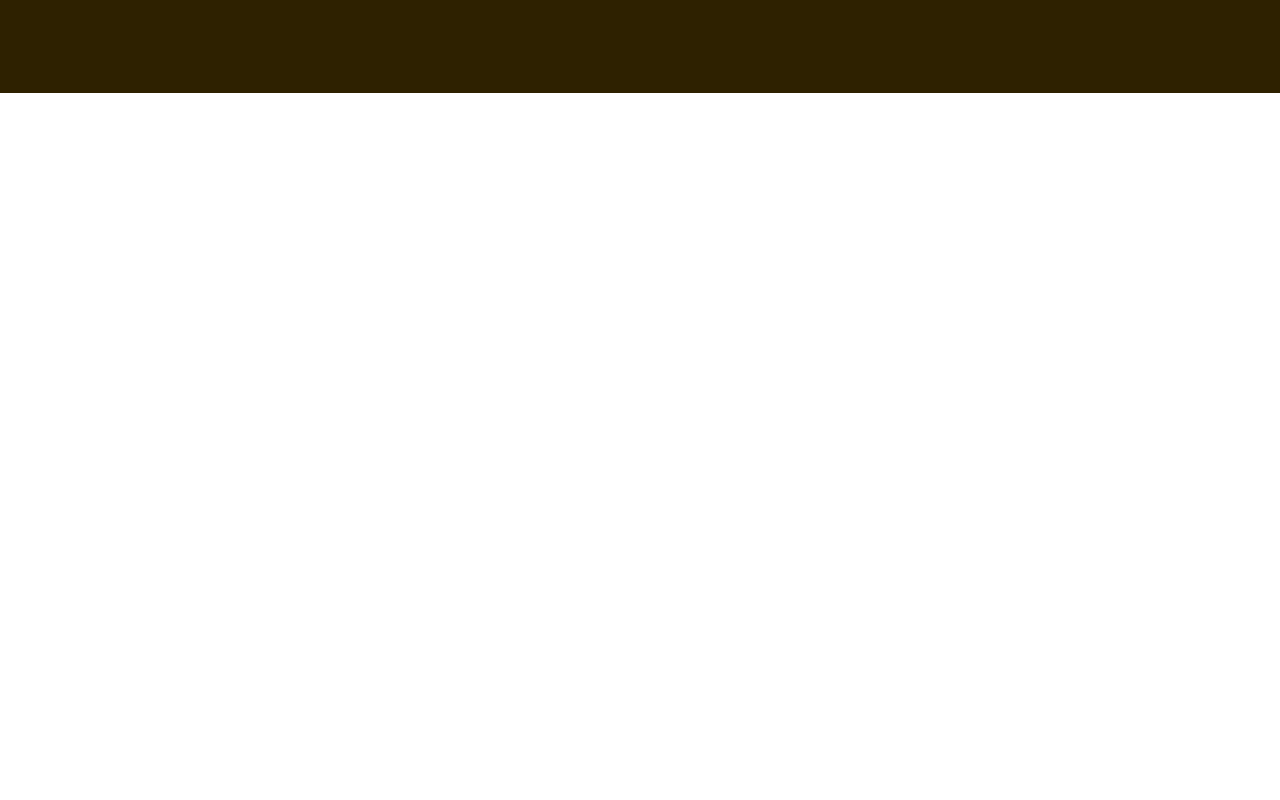
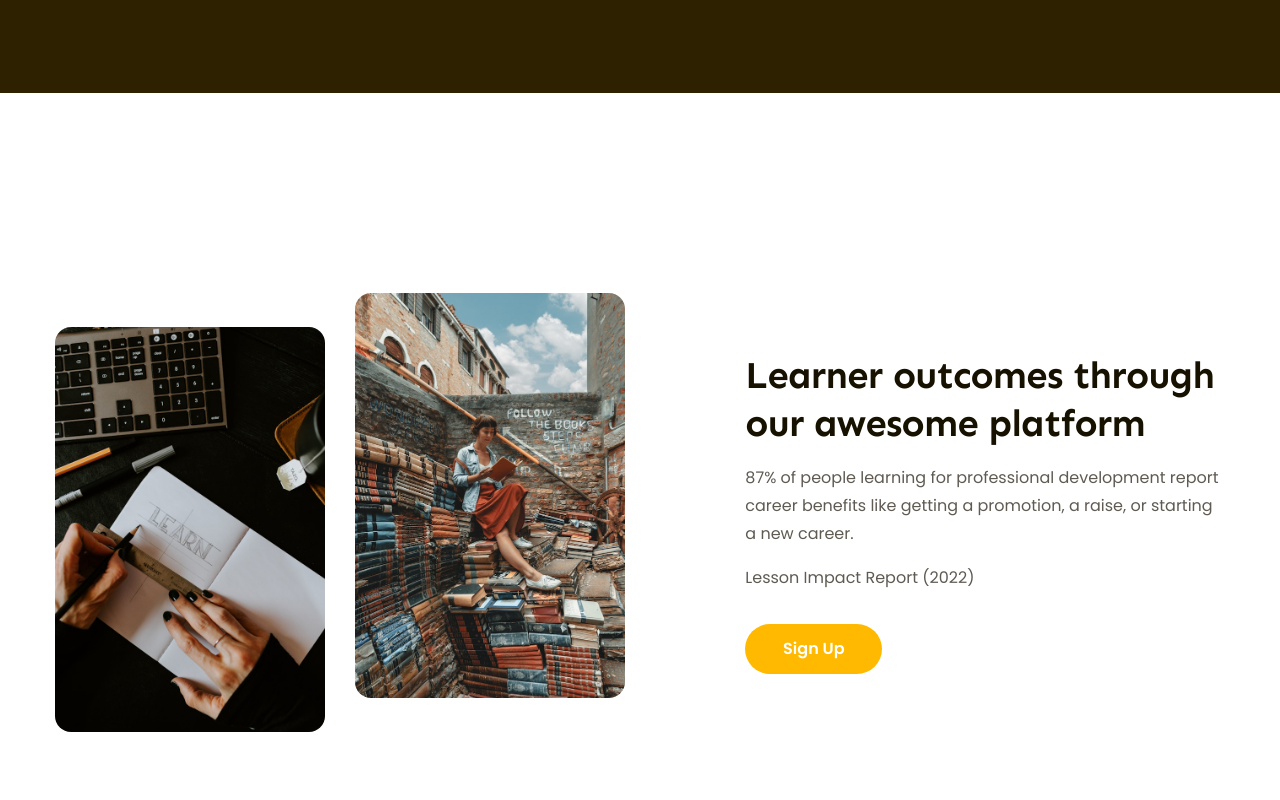
Before and after one commit to danglam3004/project1, a plain HTML site: page index.html in a window 1280 px wide. Shown: the part 2176-2976 px from the top of the page. Drawn offline with Linux system fonts and the light colour scheme.

Commit message:
p10 làm phần features

```diff
--- a/assets/css/style.css
+++ b/assets/css/style.css
@@ -460,3 +460,51 @@ a {
   font-style: italic;
   line-height: 1.54; /* 153.846% */
 }
+
+/* ==================features================== */
+
+.features {
+  margin-top: 135px;
+  padding: 65px 0;
+}
+
+.features .body {
+  display: flex;
+  justify-content: space-between;
+}
+
+.features .images {
+  display: flex;
+  gap: 30px;
+}
+
+.features .images img {
+  width: 270px;
+  height: 405px;
+  border-radius: 16px;
+  object-fit: cover;
+}
+.features .lower {
+  margin-top: 34px;
+}
+
+.features .content {
+  display: flex;
+  flex-direction: column;
+  justify-content: center;
+  width: 41%;
+}
+
+.features .desc {
+  margin-top: 16px;
+  color: #5f5b53;
+  font-size: 1.6rem;
+  line-height: 1.75; /* 175% */
+}
+
+.features .cta-btn {
+  margin-top: 32px;
+  width: 137px;
+  height: 50px;
+  background-color: var(--primary-color);
+}
--- a/index.html
+++ b/index.html
@@ -271,6 +271,7 @@
           </div>
         </div>
       </div>
+
       <!-- feedback -->
       <div class="feedback">
         <div class="main-content">
@@ -376,6 +377,36 @@
           </div>
         </div>
       </div>
+      <!-- features -->
+      <div class="features">
+        <div class="main-content">
+          <div class="body">
+            <div class="images">
+              <img
+                class="lower"
+                src="/assets/img/learn1.jpg"
+                alt="Learner outcomes through our awesome platform"
+              />
+              <img
+                src="/assets/img/learn2.jpg"
+                alt="Learner outcomes through our awesome platform"
+              />
+            </div>
+            <div class="content">
+              <h2 class="heading-lv2">
+                Learner outcomes through our awesome platform
+              </h2>
+              <p class="desc">
+                87% of people learning for professional development report
+                career benefits like getting a promotion, a raise, or starting a
+                new career.
+              </p>
+              <p class="desc">Lesson Impact Report (2022)</p>
+              <a href="#!" class="btn cta-btn">Sign Up</a>
+            </div>
+          </div>
+        </div>
+      </div>
     </main>
   </body>
 </html>
```
Also changed, not shown: assets/img/learn1.jpg (added), assets/img/learn2.jpg (added).
